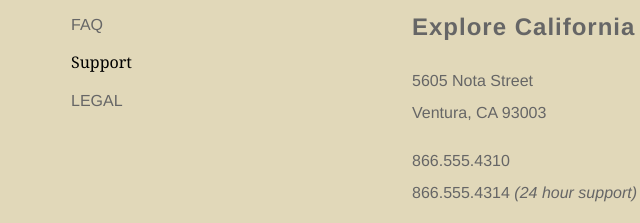
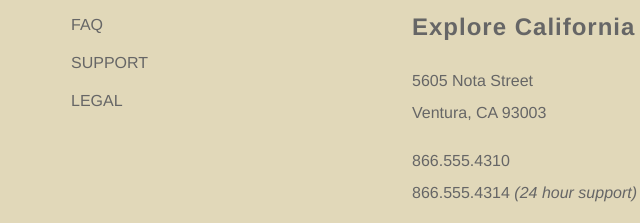
Before and after one commit to dynes900alog/explore, a plain HTML site: page resources.html in a window 1280 px wide. Shown: the part 2678-2901 px from the top of the page, 398-1038 px from the left. Drawn offline with Linux system fonts and the light colour scheme.

Commit message:
Revert "Change resources.html"
This reverts commit 3eccd0ebdf0a8f1e97d7c87412eac1f78e2aafaa.

```diff
--- a/resources.html
+++ b/resources.html
@@ -153,7 +153,7 @@
           <h1>Resources</h1>
           <ul id="quickNav">
             <li><a href="resources/faq.html" title="Our home page">FAQ</a></li>
-            <li>Support</a></li>
+            <li><a href="support.html" title="Need help?">Support</a></li>
             <li><a href="resources/legal.html" title="The fine print">Legal</a></li>
           </ul>
         </div>
```
